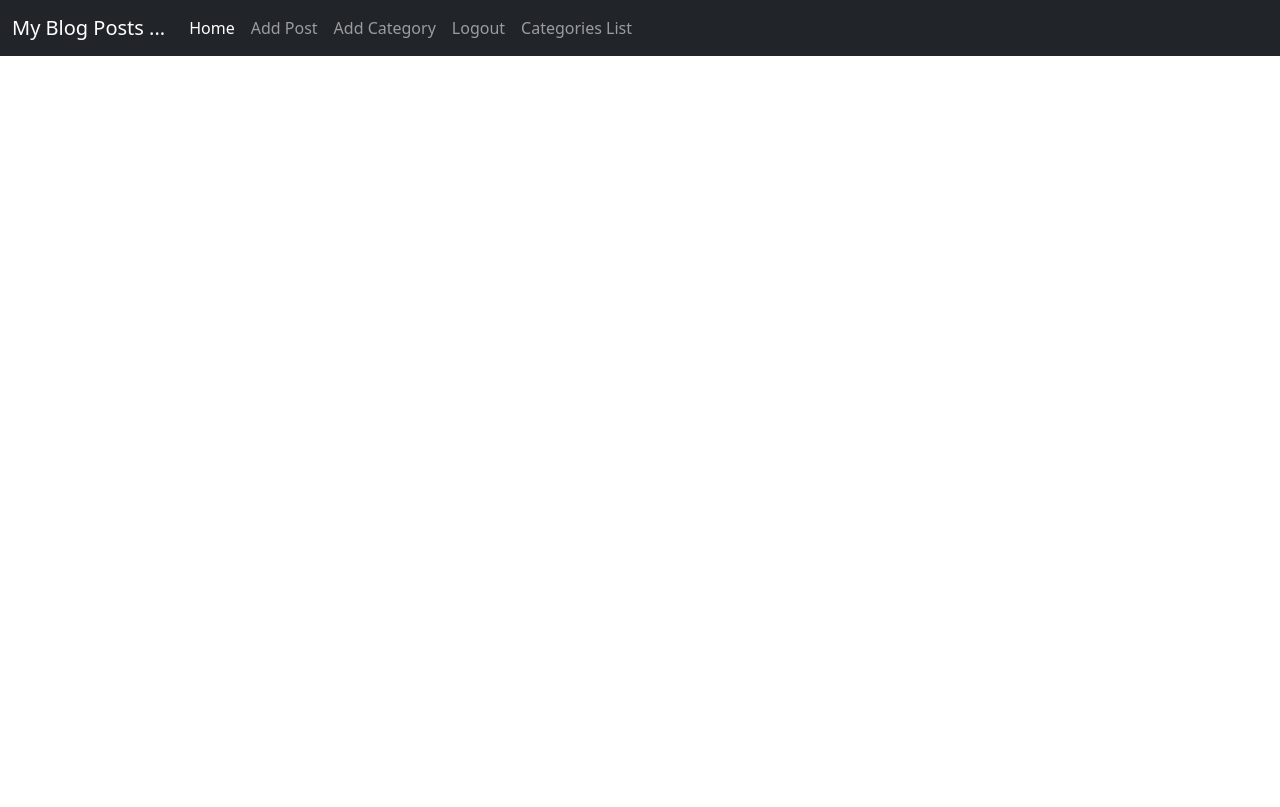
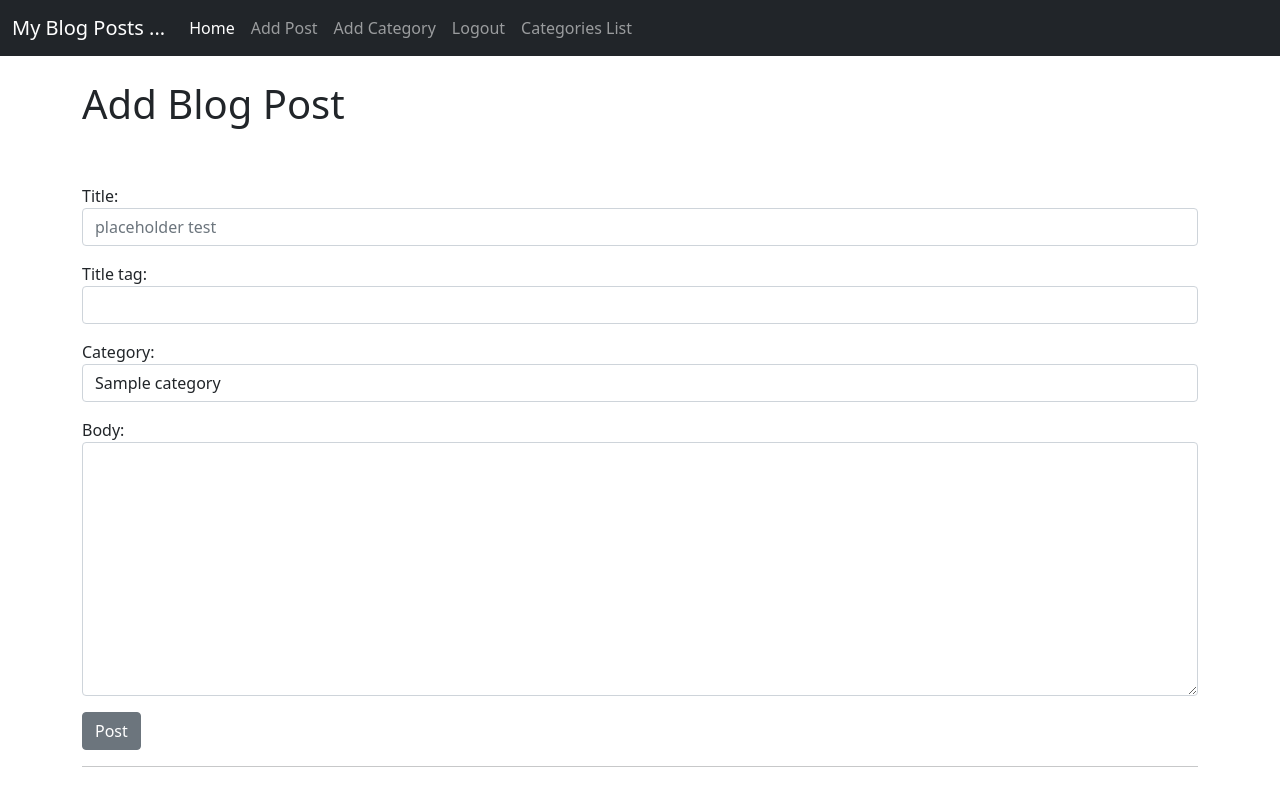
Before and after one commit to Harmonica-Men/simple-blog, a Django app: page /add_post/ in a window 1280 px wide. Before the commit the page ends 56 px from the top, so only its background shows below. Run offline with Django 5.2, Linux system fonts and the light colour scheme; a user stored in the database is signed in; tables that the repository leaves empty hold one stand-in row (values such as "Sample post").

```diff
--- a/blogger/forms.py
+++ b/blogger/forms.py
@@ -7,12 +7,14 @@ choices = Category.objects.all().values_list('name', 'name')
 class PostForm(forms.ModelForm):
     class Meta:
         model = Post
-        fields = ('title', 'title_tag','author', 'category', 'body')
+        # fields = ['title', 'title_tag']
+        fields = ('title', 'title_tag', 'author', 'category', 'body')
 
         widgets = {
             'title' : forms.TextInput(attrs={'class': 'form-control', 'placeholder' : 'placeholder test'}),
             'title_tag' : forms.TextInput(attrs={'class': 'form-control'}),
-            'author' : forms.Select(attrs={'class': 'form-control'}),
+            'author' : forms.TextInput(attrs={'class': 'form-control', 'placeholder': 'user name', 'id': 'js_id', 'type': 'hidden'}),
+            #  : forms.Select(attrs={'class': 'form-control'}),
             'category' : forms.Select(choices=choices, attrs={'class': 'form-control'}),
             'body' : forms.Textarea(attrs={'class': 'form-control'}),
         }
--- a/blogger/templates/add_category.html
+++ b/blogger/templates/add_category.html
@@ -2,8 +2,6 @@
 {% block title %} Create New Blog Category {% endblock %}
 {% block content %}
 {% if user.is_authenticated %}
-    {% if user.id == post.author.id %}
-
 <h1>Add Category t</h1>
 <br>
 <br>
@@ -16,7 +14,6 @@
 </div>
 <hr>
 <br>
-{% endif %}
 {% else %}
 You need to login or register, to make changes
 {% endif %}
--- a/blogger/templates/add_post.html
+++ b/blogger/templates/add_post.html
@@ -1,23 +1,26 @@
 {% extends 'base.html' %}
-{% block title %} Create New Blog Post {% endblock %}
+
+{% block title %} Add Blog | {% endblock %}
+
 {% block content %}
     {% if user.is_authenticated %}
-    {% if user.id == post.author.id %}
 
             <h1>Add Blog Post</h1>
-<br>
-<br>
-<div class="from-group">
+            <br><br>
+            <div class="form-group">
                 <form method="POST">
                     {% csrf_token %}
                     {{ form.as_p }}
                     <button class="btn btn-secondary">Post</button>
                 </form>
             </div>
+            <script>
+                var name = "{{ user.id }}";
+                document.getElementById("js_id").value = name;
+            </script>
             <hr>
             <br>
-{% endif %}
     {% else %}
-You need to login or register, to make changes
+        <p>You need to <a href="{% url 'login' %}">login</a> or <a href="{% url 'register' %}">register</a> to make changes.</p>
     {% endif %}
 {% endblock %}
--- a/blogger/templates/base.html
+++ b/blogger/templates/base.html
@@ -27,7 +27,7 @@
               </li>
 
                 {% if user.is_authenticated %}
-                  <a class="nav-link" href="{% url 'add_post' %}">Add Post</a>
+                  <a class="nav-link" href="{% url 'add-post' %}">Add Post</a>
                   <a class="nav-link" href="{% url 'add-category' %}">Add Category</a>
                   <a class="nav-link" href="{% url 'logout' %}">Logout</a>
 
--- a/blogger/templates/frontpage.html
+++ b/blogger/templates/frontpage.html
@@ -7,8 +7,10 @@
     <li> <a href="{% url 'article-detail' post.pk %}">
         {{ post.title }}</a>
 
+
         <a href="{% url 'category' post.category|slugify %}">{{ post.category }}</a>
         {{ post.category }}
+
         </a> {{ post.auth }} - {{ post.slug }} <br>
         author: {{ post.author }} <br>
         cat: {{ post.category }} - {{ post.post_date }}
--- a/blogger/urls.py
+++ b/blogger/urls.py
@@ -1,16 +1,14 @@
 from django.urls import path
-from .views import FrontpageView, BlogPostDetailView, AddPostView, UpdatePostView, DeletePostView, AddCategoryView, CategoryView, CategoryListView
-
-
+from .views import FrontpageView, BlogPostDetailView, AddPostView, UpdatePostView, DeletePostView, AddCategoryView
+from .views import CategoryView, CategoryListView
 
 urlpatterns = [
-
     path('', FrontpageView.as_view(), name= 'frontpage'),
     path('article/<int:pk>', BlogPostDetailView.as_view(), name= 'article-detail'),
-    path('add_post/', AddPostView.as_view(), name= 'add_post'),
+    path('add_post/', AddPostView.as_view(), name= 'add-post'),
     path('add_category/', AddCategoryView.as_view(), name= 'add-category'),
     path('article/edit/<int:pk>', UpdatePostView.as_view(), name= 'update-post'),
     path('article/<int:pk>/remove', DeletePostView.as_view(), name= 'delete-post'),
     path('category/<str:cats>/', CategoryView.as_view(), name='category'),
-    path('category-list/', CategoryListView, name='category-list'),
+    path('category_list/', CategoryListView, name='category-list'),
 ]
```
Also changed, not shown: blogger/templates/blogpost.html (+9 -15 lines), blogger/templates/categories.html (indentation only), blogger/views.py (line endings or trailing spaces). Lines whose indentation alone changed are shown as unchanged.
